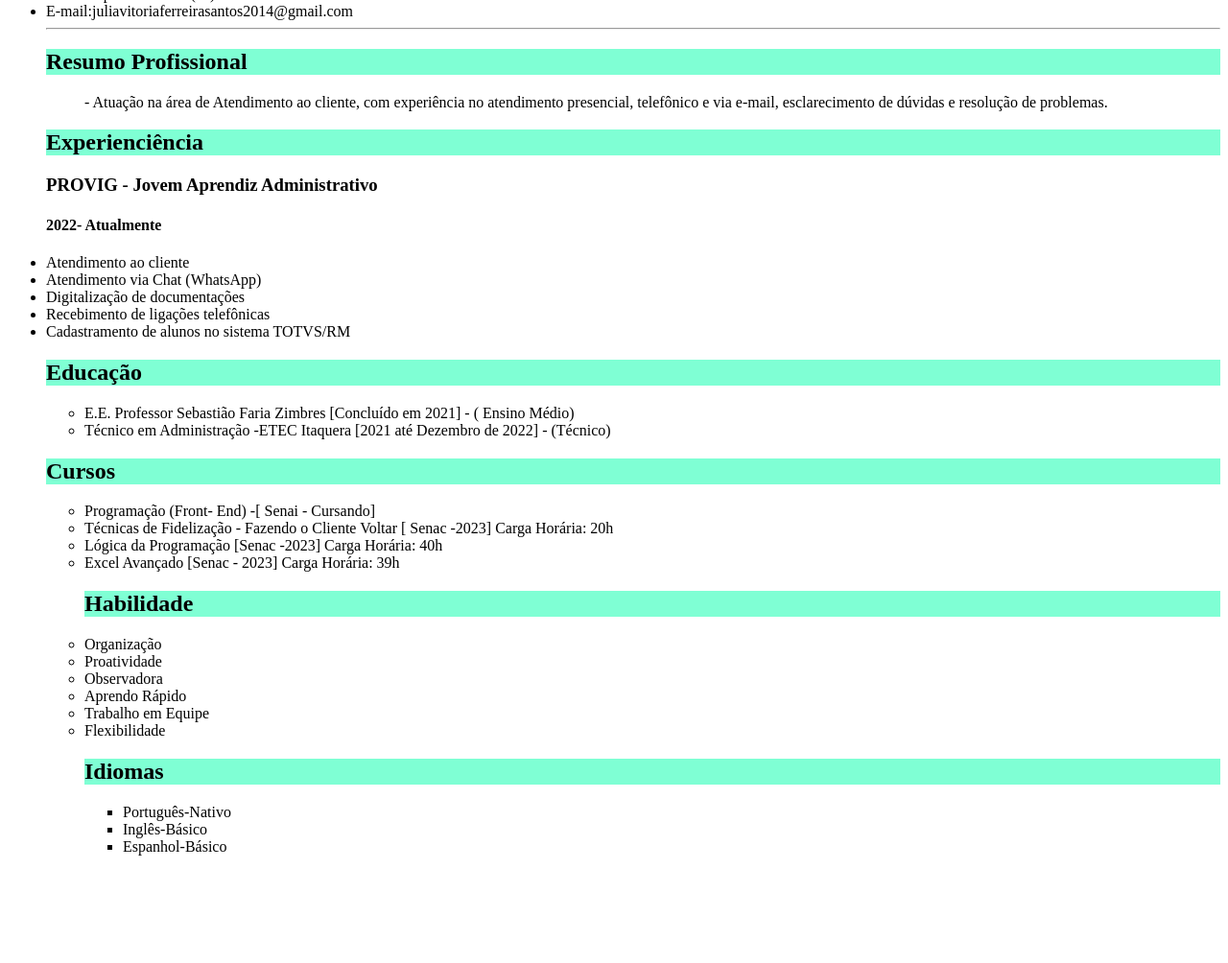
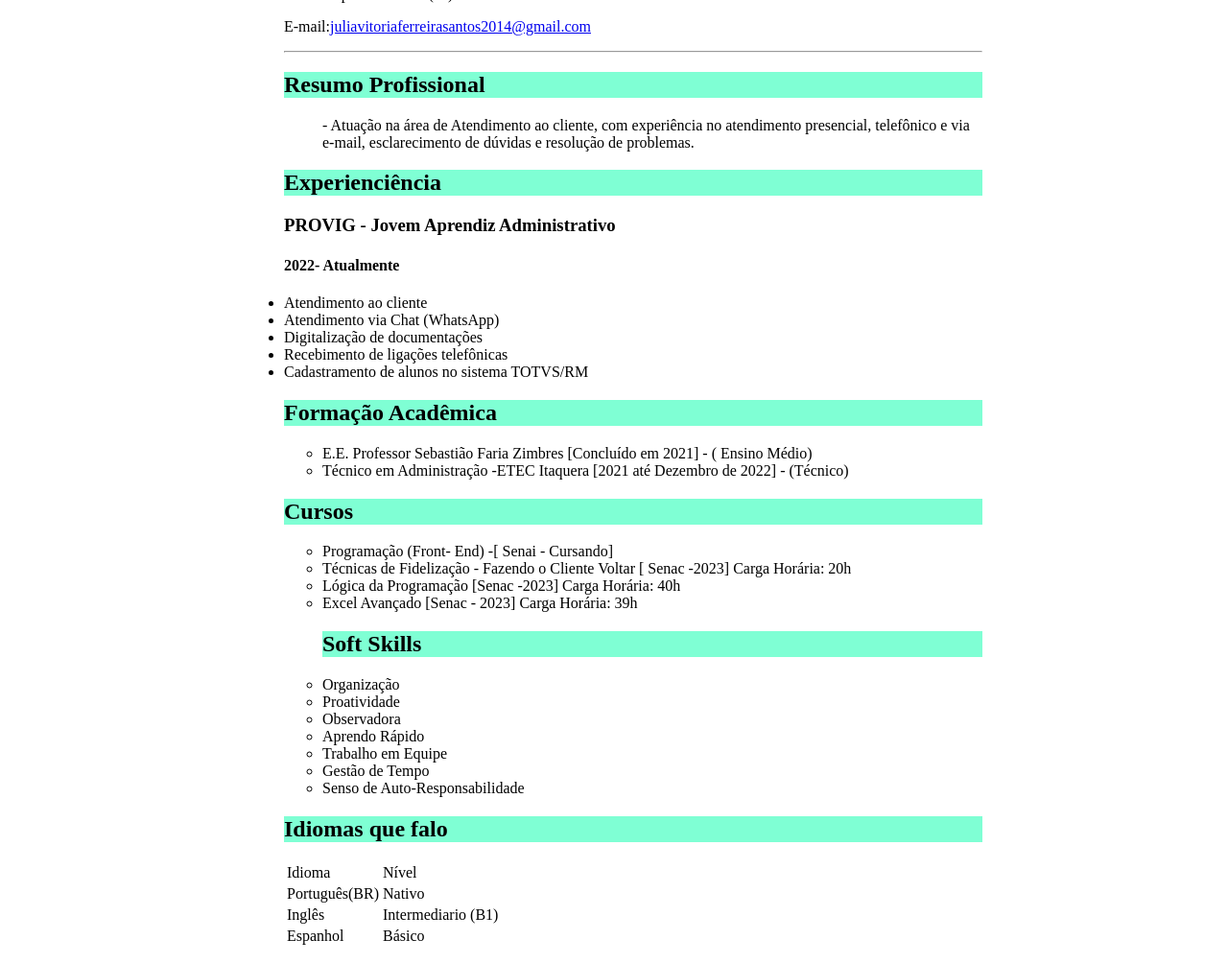
Before and after one commit to JuliaVitoriaS/meu_curriculo, a plain HTML site: page index.html in a window 1280 px wide. Shown: the part 200-1204 px from the top of the page at 96% size. Before the commit the page ends 1108 px from the top, so only its background shows below. Drawn offline with Linux system fonts and the light colour scheme.

Commit message:
Alterando o currículo

```diff
--- a/index.html
+++ b/index.html
@@ -1,6 +1,6 @@
 
 <!DOCTYPE html>
-<html lang="en">
+<html lang="pt-BR">
 <head>
     <meta charset="UTF-8">
     <meta name="viewport" content="width=device-width, initial-scale=1.0">
@@ -17,14 +17,16 @@
 <body>
 
 
-<h2>Contato e Apresentação</h2>
+<h2>Como entrar em contato comigo</h2>
 
 <ul>
     <li>Nome:Julia Vitória Silva dos Santos</li>
     <li>Data de Nascimento:20/09/2003</li>
     <li>Telefone para Contato: (11)97723-9340</li>
-    <li>E-mail:juliavitoriaferreirasantos2014@gmail.com</li>
+    <p>E-mail:<a href="malito:juliavitoriaferreirasantos2014@gmail.com">juliavitoriaferreirasantos2014@gmail.com</a>
  <hr>
+
+
     <h2> Resumo Profissional</h2>
 <ul>- Atuação na área de Atendimento ao cliente, com experiência no atendimento
     presencial, telefônico e via e-mail, esclarecimento de dúvidas e resolução de
@@ -43,7 +45,7 @@
     <li>Cadastramento de alunos no sistema TOTVS/RM</li>
 
 
-    <h2>Educação</h2>
+    <h2>Formação Acadêmica </h2>
     <ul>
     <li>E.E. Professor Sebastião Faria Zimbres [Concluído em 2021] - ( Ensino Médio)
     <li>Técnico em Administração -ETEC Itaquera [2021 até Dezembro de 2022] - (Técnico)
@@ -61,29 +63,44 @@
     <li>Excel Avançado [Senac - 2023]
         Carga Horária: 39h</li>
 
-    <h2>Habilidade</h2>
+    <h2>Soft Skills</h2>
     <li>Organização</li>
     <li>Proatividade</li>
     <li>Observadora</li>
     <li>Aprendo Rápido</li>
     <li>Trabalho em Equipe</li>
-    <li>Flexibilidade</li>
-
-    <h2>Idiomas</h2>
-    <ul>
-    <li>Português-Nativo</li>
-    <li>Inglês-Básico </li>
-    <li>Espanhol-Básico</li>
-    </ul>
-
+    <li>Gestão de Tempo</li>
+    <li>Senso de Auto-Responsabilidade</li>
 
     </ul>
+    <h2>Idiomas que falo</h2>
 
+<table>
+    <tr>
+       <td>
+       Idioma
+       </th>
+         </td>
+         <td>
+            Nível
+         </td>
+    </tr>
 
+    <tr>
+        <td>Português(BR)</td>
+        <td>Nativo</td>
+    </tr>
 
+    <tr>
+        <td>Inglês</td>
+        <td>Intermediario (B1)</td>
 
-
-
+    </tr>
+    <tr>
+        <td>Espanhol</td>
+        <td>Básico</td>
+    </tr>
+</table>
 
 
 </ul>
--- a/style.css
+++ b/style.css
@@ -1,3 +1,16 @@
 h2 {
     background-color: aquamarine;
 }
+
+/*comentario no CSS*/
+
+body{
+    width: 60vw;/*vw:viewport width*/
+    margin: auto; /*margem com ajuste automatico */
+    font-size: 16px;/* o padrão é '16px */
+}
+
+section{
+    background-color:lightgrey;
+    padding: 30px; /*preenchimento [interno] */
+}
```
